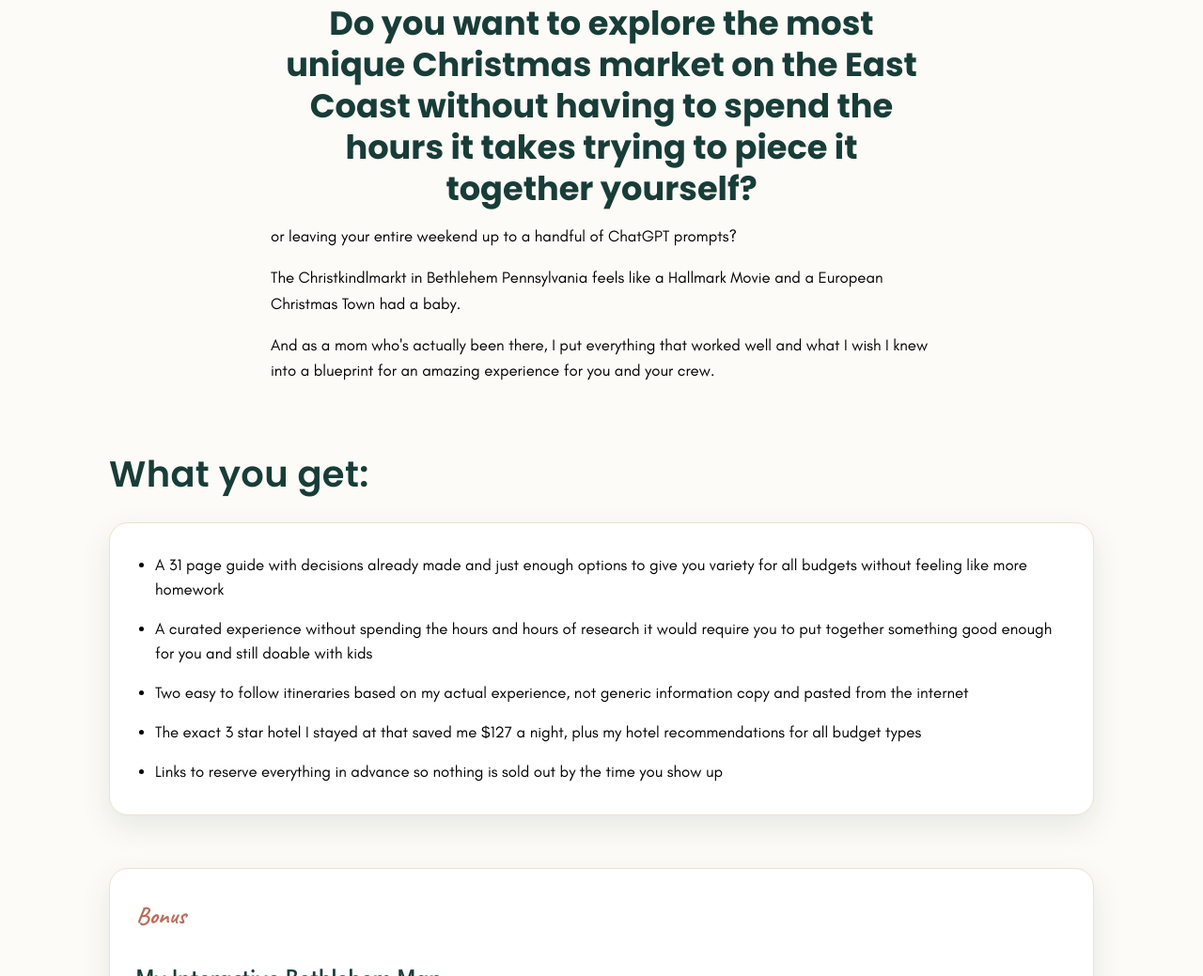
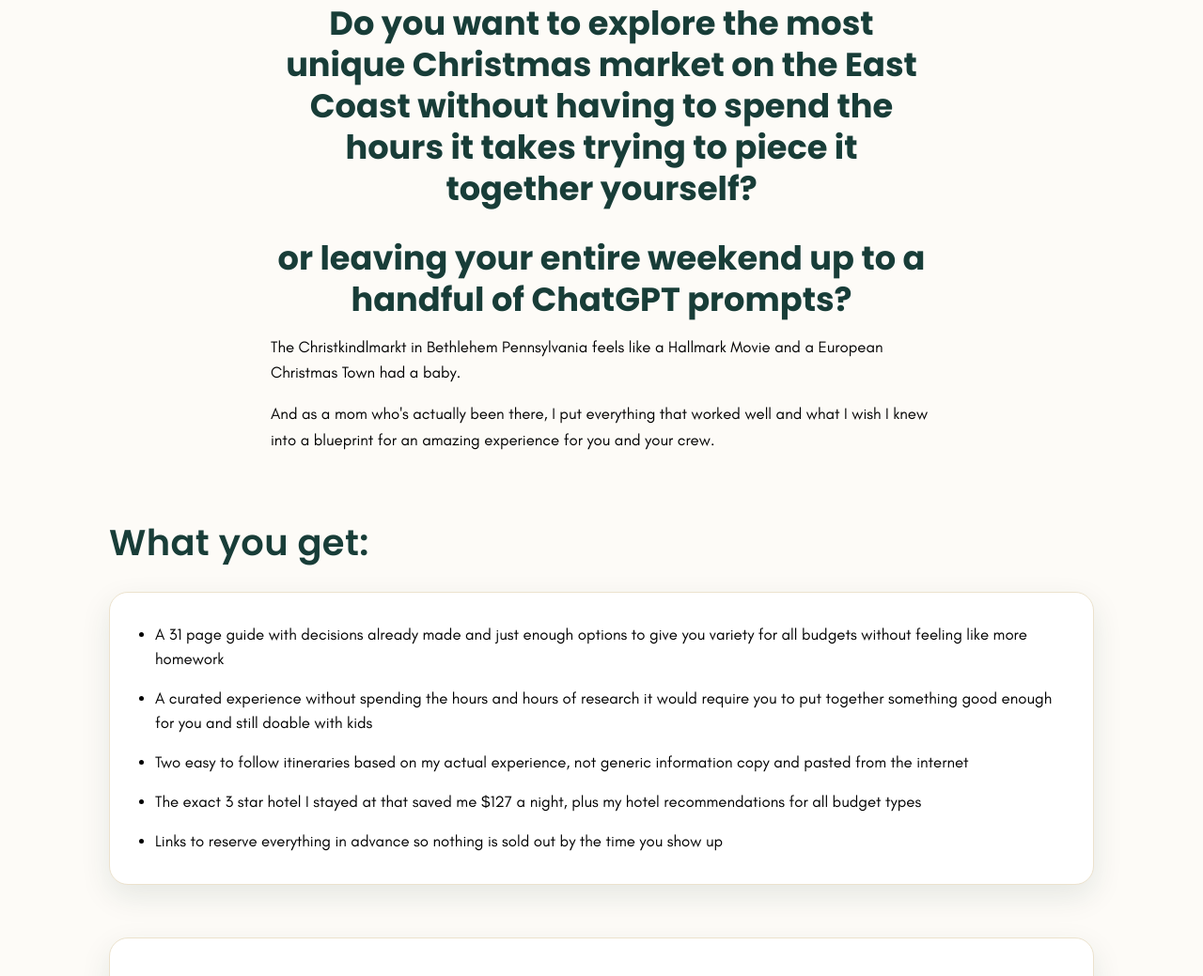
Before and after one commit to shedarestogo/shedarestogo-blog, an Eleventy site: page src/sleigh-solo.njk in a window 1280 px wide. Shown: the part 1240-2279 px from the top of the page at 94% size. Built offline with nearby package versions, Linux system fonts and the light colour scheme; Eleventy itself is replaced by a stand-in of ours; files that its build step writes are made by us from their sources.

Commit message:
Update sleigh-solo.njk

```diff
--- a/src/sleigh-solo.njk
+++ b/src/sleigh-solo.njk
@@ -72,7 +72,7 @@ permalink: /sleigh-solo/
   <div class="wrap">
     <div class="sp-body">
       <h2 class="sp-question">Do you want to explore the most unique Christmas market on the East Coast without having to spend the hours it takes trying to piece it together yourself? </h2>
-      <p> or leaving your entire weekend up to a handful of ChatGPT prompts? </p>
+      <h2 class="sp-question"> or leaving your entire weekend up to a handful of ChatGPT prompts? </h2>
       <p> The Christkindlmarkt in Bethlehem Pennsylvania feels like a Hallmark Movie and a European Christmas Town had a baby. </p>
       <p>And as a mom who's actually been there, I put everything that worked well and what I wish I knew into a blueprint for an amazing experience for you and your crew. </p>
       <p></p>
```
